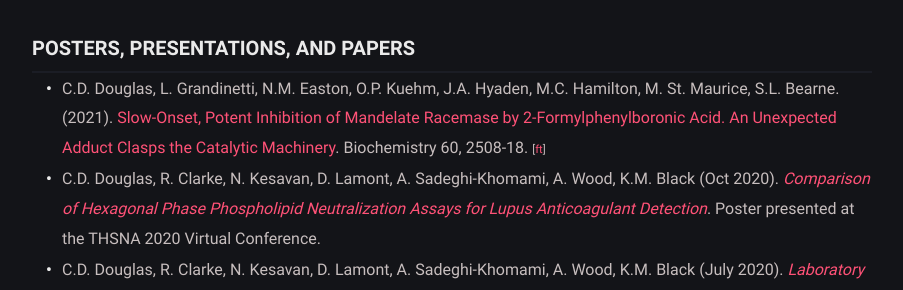
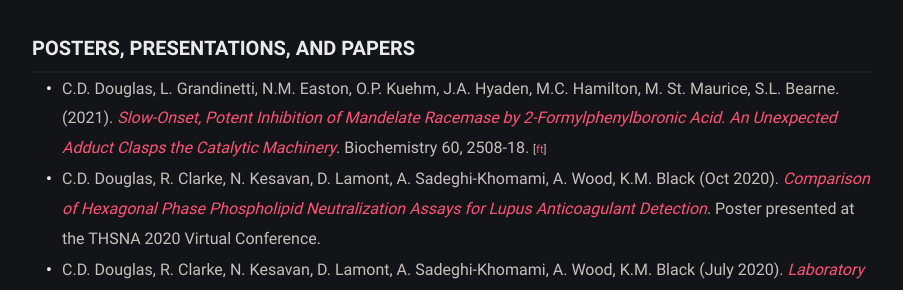
Before and after one commit to colindouglas/colindougl.as, a Jekyll site: the page built from cv.md, in a window 1280 px wide. Shown: the part 1508-1798 px from the top of the page, without its empty margins (188-1091 px from the left). Built offline with Jekyll 4.4.1, drawn with Linux system fonts in a browser that asks for light colours.

```diff
--- a/cv.md
+++ b/cv.md
@@ -49,7 +49,7 @@ that one molecule we worked with was the tightest known inhibitor of it’s targ
 ### POSTERS, PRESENTATIONS, AND PAPERS
 ---------------------
 
-  * C.D. Douglas, L. Grandinetti, N.M. Easton, O.P. Kuehm, J.A. Hyaden, M.C. Hamilton, M. St. Maurice, S.L. Bearne. (2021). [Slow-Onset, Potent Inhibition of Mandelate Racemase by 2-Formylphenylboronic Acid. An Unexpected Adduct Clasps the Catalytic Machinery](https://pubs.acs.org/doi/abs/10.1021/acs.biochem.1c00374). Biochemistry 60, 2508-18. <small>[[ft](https://sci-hub.st/https://doi.org/10.1021/acs.biochem.1c00374)]</small>
+  * C.D. Douglas, L. Grandinetti, N.M. Easton, O.P. Kuehm, J.A. Hyaden, M.C. Hamilton, M. St. Maurice, S.L. Bearne. (2021). *[Slow-Onset, Potent Inhibition of Mandelate Racemase by 2-Formylphenylboronic Acid. An Unexpected Adduct Clasps the Catalytic Machinery](https://pubs.acs.org/doi/abs/10.1021/acs.biochem.1c00374)*. Biochemistry 60, 2508-18. <small>[[ft](https://sci-hub.st/https://doi.org/10.1021/acs.biochem.1c00374)]</small>
   * C.D. Douglas, R. Clarke, N. Kesavan, D. Lamont, A. Sadeghi-Khomami, A. Wood, K.M. Black (Oct 2020). *[Comparison of Hexagonal Phase Phospholipid Neutralization Assays for Lupus Anticoagulant Detection](https://precisionbiologic.com/sites/default/files/resources/pbi_thsna_2020_comparison_hpnts_for_la_detection.pdf)*. Poster presented at the THSNA 2020 Virtual Conference.
   * C.D. Douglas, R. Clarke, N. Kesavan, D. Lamont, A. Sadeghi-Khomami, A. Wood, K.M. Black (July 2020). *[Laboratory Validation of a Novel Hexagonal Phase Phospholipid Neutralization Assay for Lupus Anticoagulant Detection](https://abstracts.isth.org/abstract/laboratory-validation-of-a-novel-hexagonal-phase-phospholipid-neutralization-assay-for-lupus-anticoagulant-detection/)*. Poster presented at the ISTH Virtual Congress.
   * C.D. Douglas, A. Wood, A. Sadeghi-Khomami, K.M. Black (September 2019). *[Effects of Common Interferents in Hexagonal Phase Phospholipid Neutralization Testing](https://precisionbiologic.com/sites/default/files/resources/common_interferents_in_hpnt_icapa_2019_handout.pdf)*. Poster presented at the 16th International Congress on Antiphospholipid Antibodies, Manchester, UK.
```
